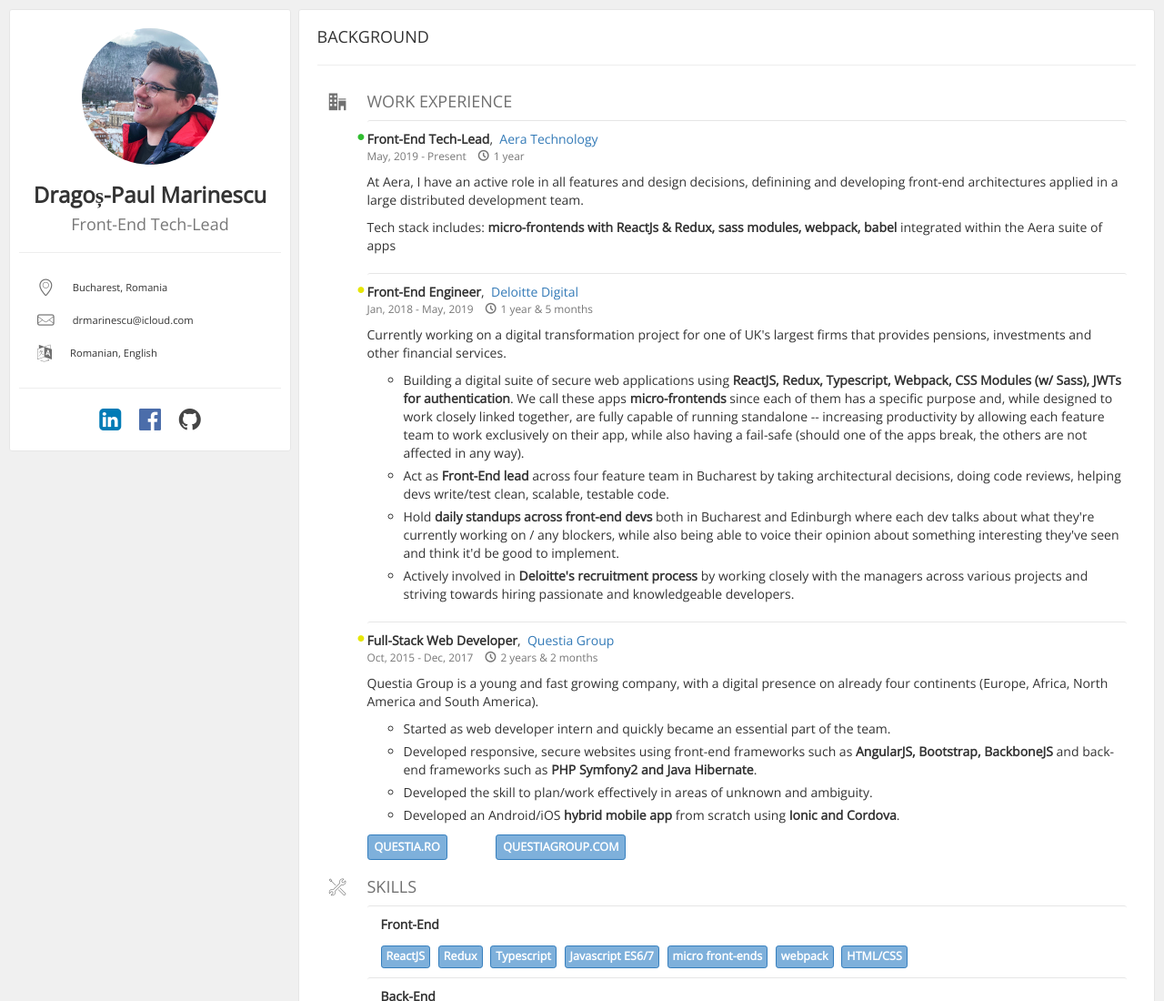
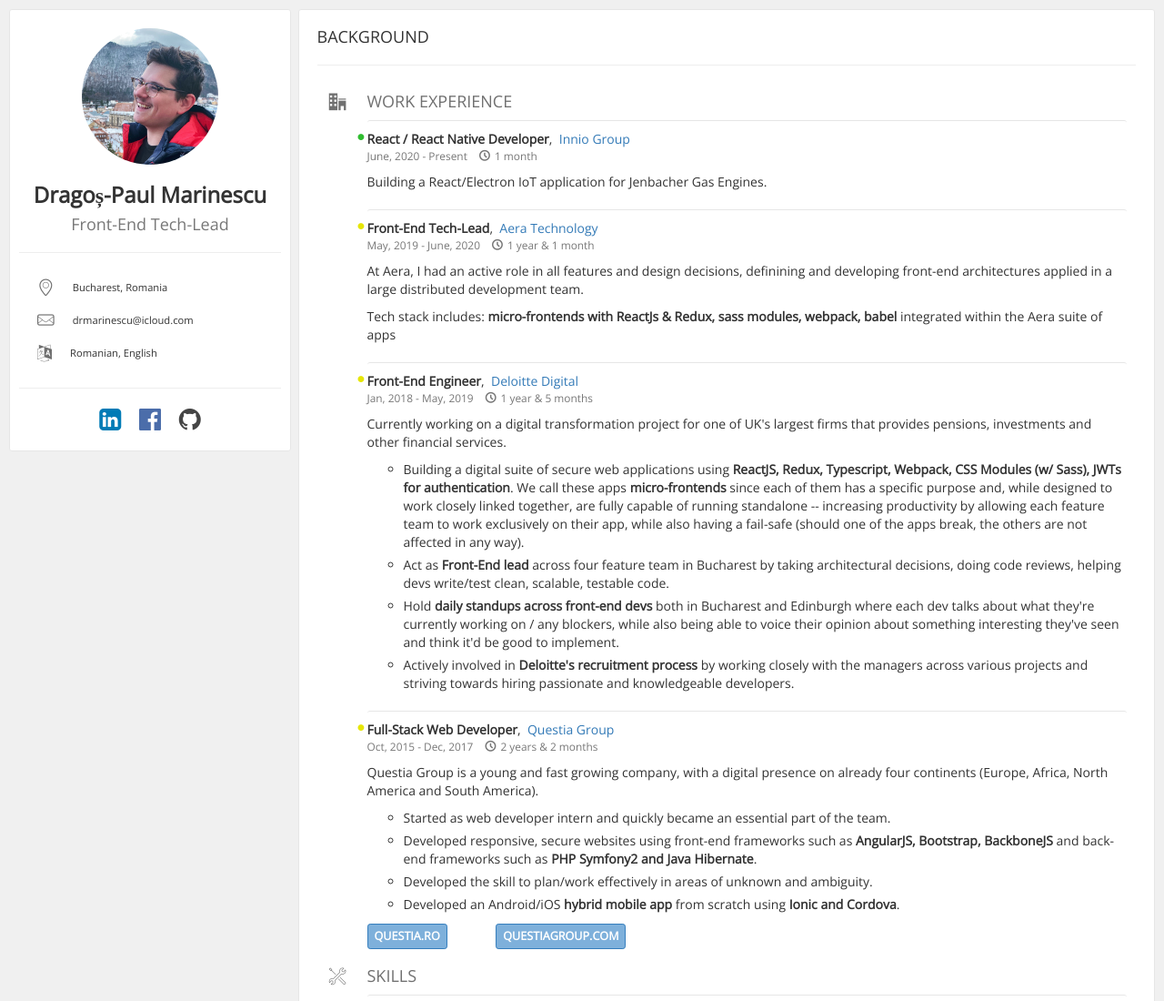
Before and after one commit to bamtheboozle/dragosmarinescu.codes, a plain HTML site: page index.html in a window 1280 px wide. Shown: the top 1100 px of the page at 91% size. Drawn offline with nearby package versions, Linux system fonts and the light colour scheme.

Commit message:
Update index.html

```diff
--- a/index.html
+++ b/index.html
@@ -104,19 +104,44 @@
                                                 <i rel="tooltip" title="Currently Working" data-placement="left" class="icon-circle current-event" style="
     color: #2fbd2f;
 "></i>
+                                                <strong>React / React Native Developer</strong>,&nbsp;
+                                                <a href="http://innio.com/" target="_blank" style="
+">Innio Group</a>
+                                            </p>
+                                            <p class="text-muted">
+                                                <small>
+                                                    <span class="space-right">June, 2020 - Present</span>
+                                                    <span id="aeraExp">
+                                                        <i class="icon-clock mr-5"></i>1 month</span>
+                                                </small>
+                                            </p>
+                                            <div class="mop-wrapper space-bottom">
+                                                <p>Building a React/Electron IoT application for Jenbacher Gas Engines.</p>
+                                            </div>
+                                        </div>
+                                    </li>
+
+                                </ul>
+                                <ul class="list-unstyled clear-margin">
+                                    <li class="card card-nested clearfix">
+                                        <div class="content">
+                                            <p class="clear-margin relative">
+                                                <i rel="tooltip" title="Currently Working" data-placement="left" class="icon-circle current-event" style="
+    color: #e6e605;
+"></i>
                                                 <strong>Front-End Tech-Lead</strong>,&nbsp;
                                                 <a href="https://aeratechnology.com" target="_blank" style="
 ">Aera Technology</a>
                                             </p>
                                             <p class="text-muted">
                                                 <small>
-                                                    <span class="space-right">May, 2019 - Present</span>
+                                                    <span class="space-right">May, 2019 - June, 2020</span>
                                                     <span id="aeraExp">
-                                                        <i class="icon-clock mr-5"></i>1 year</span>
+                                                        <i class="icon-clock mr-5"></i>1 year & 1 month</span>
                                                 </small>
                                             </p>
                                             <div class="mop-wrapper space-bottom">
-                                                <p>At Aera, I have an active role in all features and design decisions, definining and developing front-end architectures applied in a large distributed development team.</p>
+                                                <p>At Aera, I had an active role in all features and design decisions, definining and developing front-end architectures applied in a large distributed development team.</p>
                                                 <p>Tech stack includes: <strong>micro-frontends with ReactJs &amp; Redux, sass modules, webpack, babel</strong> integrated within the Aera suite of apps</p>
 
                                             </div>
```
